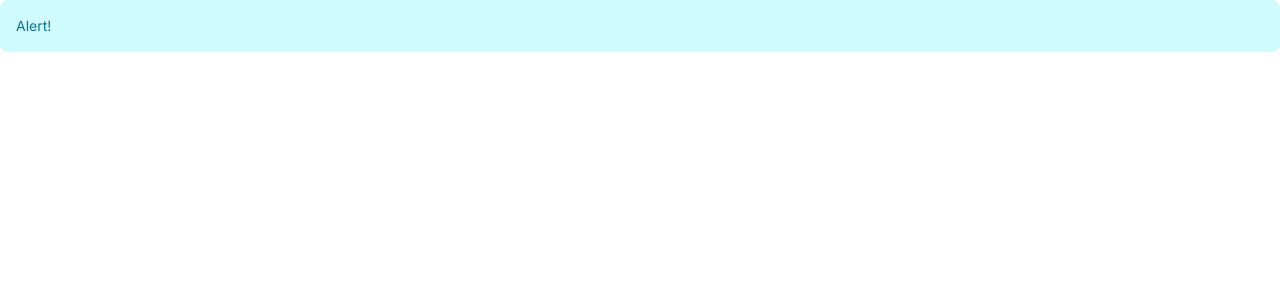
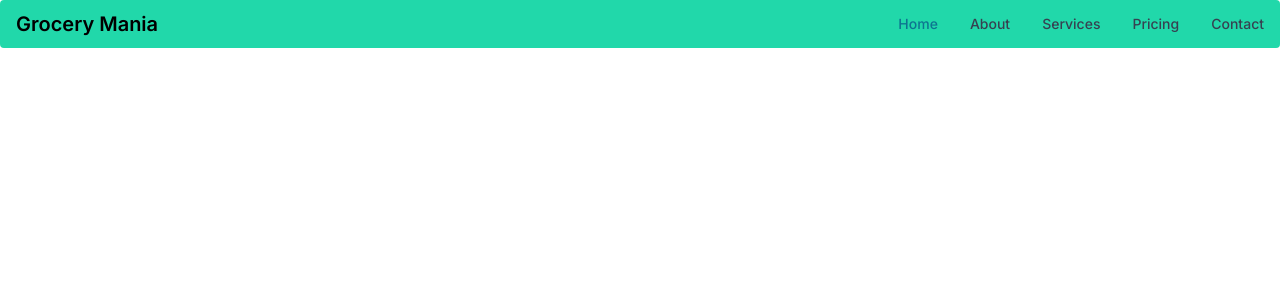
Before and after one commit to Marufhossain112/grocery-mania, a Next.js app: page / in a window 1280 px wide. Shown: the top 300 px of the page. Built offline with nearby package versions, Linux system fonts and the light colour scheme.

Commit message:
navbar done

```diff
--- a/src/app/page.tsx
+++ b/src/app/page.tsx
@@ -1,7 +1,12 @@
-'use client';
+import GMNavbar from '@/ui/components/Navbar';
+import React from 'react';
 
-import { Alert } from 'flowbite-react';
+const HomePage = () => {
+  return (
+    <div>
+      <GMNavbar />
+    </div>
+  );
+};
 
-export default function MyPage() {
-  return <Alert color="info">Alert!</Alert>;
-}
+export default HomePage;
--- /dev/null
+++ b/src/ui/components/Navbar.tsx
@@ -0,0 +1,44 @@
+'use client';
+
+import { Button, Navbar } from 'flowbite-react';
+
+export default function GMNavbar() {
+    return (
+        <Navbar
+            fluid
+            rounded
+            style={{ background: "#21d8aa" }}
+        >
+            <Navbar.Brand href="https://flowbite-react.com">
+                <span className="self-center whitespace-nowrap text-xl font-semibold dark:text-white">
+                    Grocery Mania
+                </span>
+            </Navbar.Brand>
+            <div className="flex md:order-2">
+                <Navbar.Toggle />
+            </div>
+            <Navbar.Collapse>
+                <Navbar.Link
+                    active
+                    href="#"
+                >
+                    <p>
+                        Home
+                    </p>
+                </Navbar.Link>
+                <Navbar.Link href="#">
+                    About
+                </Navbar.Link>
+                <Navbar.Link href="#">
+                    Services
+                </Navbar.Link>
+                <Navbar.Link href="#">
+                    Pricing
+                </Navbar.Link>
+                <Navbar.Link href="#">
+                    Contact
+                </Navbar.Link>
+            </Navbar.Collapse>
+        </Navbar>
+    );
+}
```
